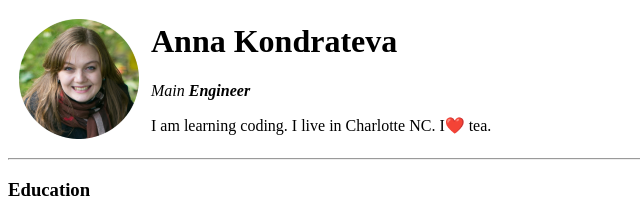
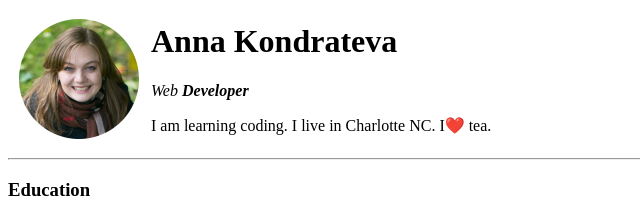
Before and after one commit to AnnaKonda78/cv, a plain HTML site: page index.html in a window 1280 px wide. Shown: the top 216 px of the page, 0-640 px from the left. Drawn offline with Linux system fonts and the light colour scheme.

Commit message:
Update index.html

```diff
--- a/index.html
+++ b/index.html
@@ -8,7 +8,7 @@
     <tr>
       <td><img src="images/annaprofile.png" alt="anna's profile picture"></td>
       <td><h1>Anna Kondrateva</h1>
-      <p><em>Main <strong>Engineer </strong></em></p>
+      <p><em>Web <strong>Developer </strong></em></p>
       <p>I am learning coding. I live in Charlotte NC. I❤️ tea.</p></td>
     </tr>
   </table>
```
